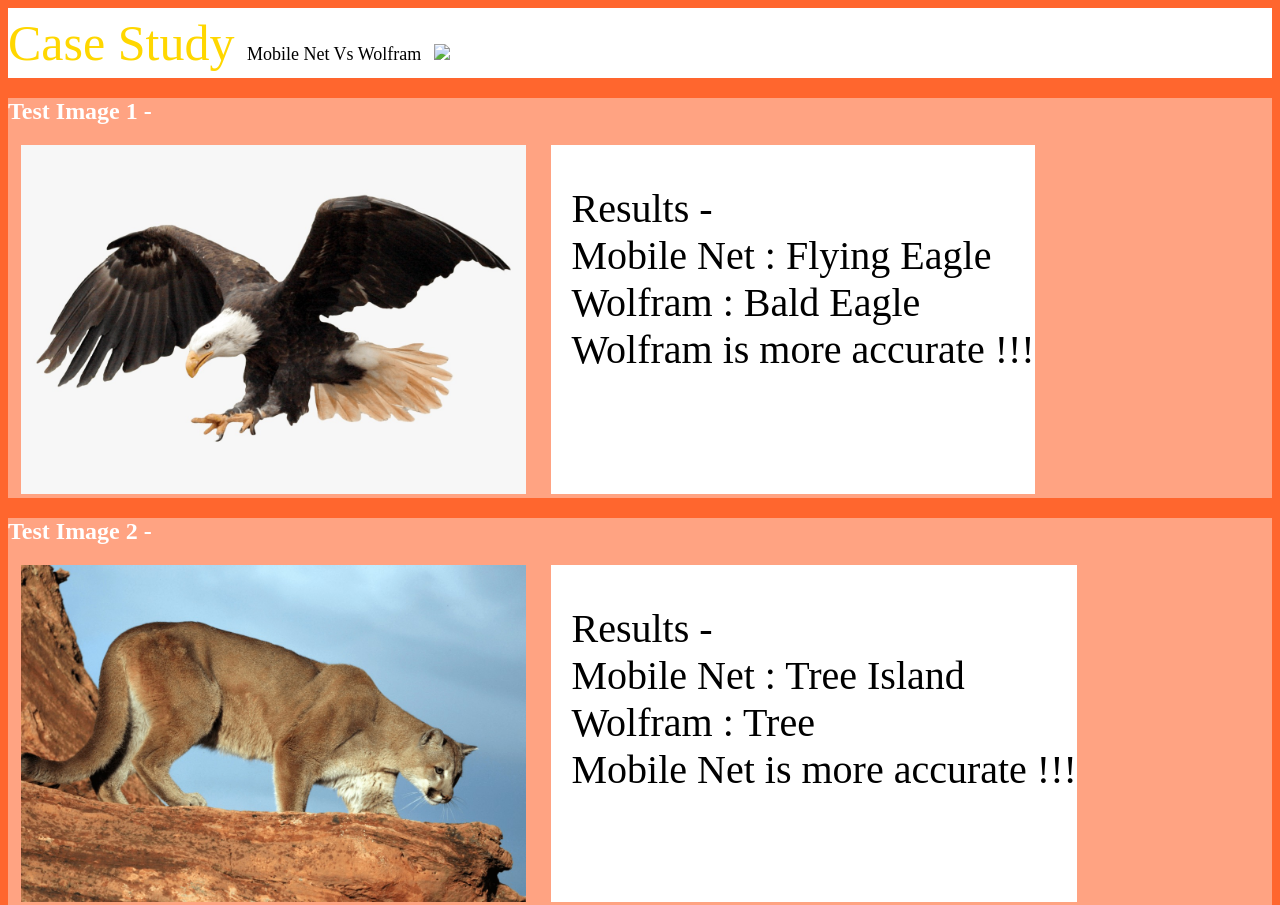
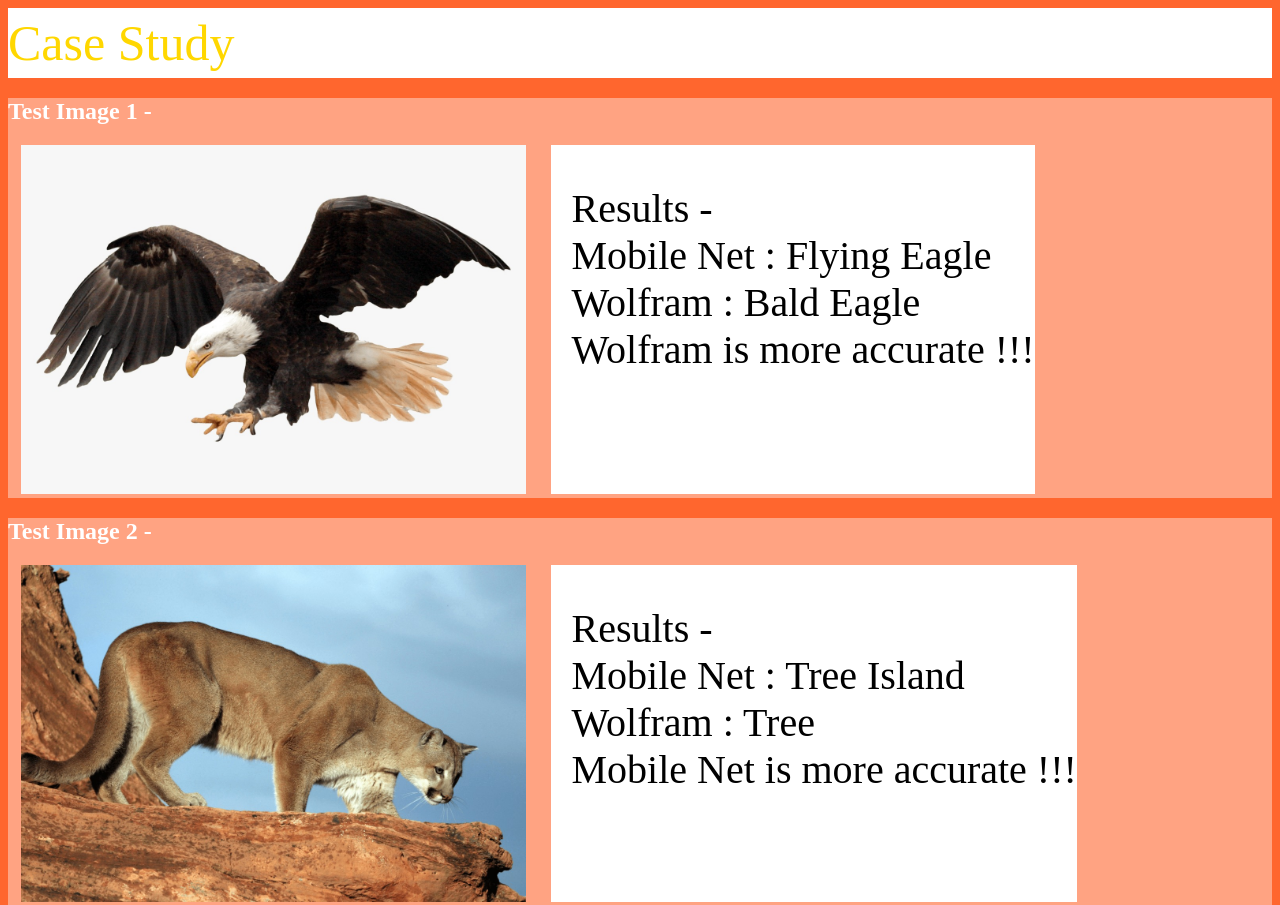
Before and after one commit to SamruddhiDudam/project-112, a plain HTML site: page index.html in a window 1280 px wide. Shown: the top 905 px of the page. Drawn offline with Linux system fonts and the light colour scheme; a script that the page names is missing; a web font is replaced by a local one.

Commit message:
Add files via upload

```diff
--- a/index.html
+++ b/index.html
@@ -18,9 +18,7 @@
 
 <body>
     <div class="hed">
-        <span style="font-size: 50px; line-height: 1;">Case Study <span style="font-size: 18px; color: black;">Mobile
-                Net Vs Wolfram</span>
-            <img style="width: 80px;" src="img/Mglass.gif">
+        <span style="font-size:50px; line-height: 1;">Case Study</span>
             <br>
         </span>
     </div>
```
